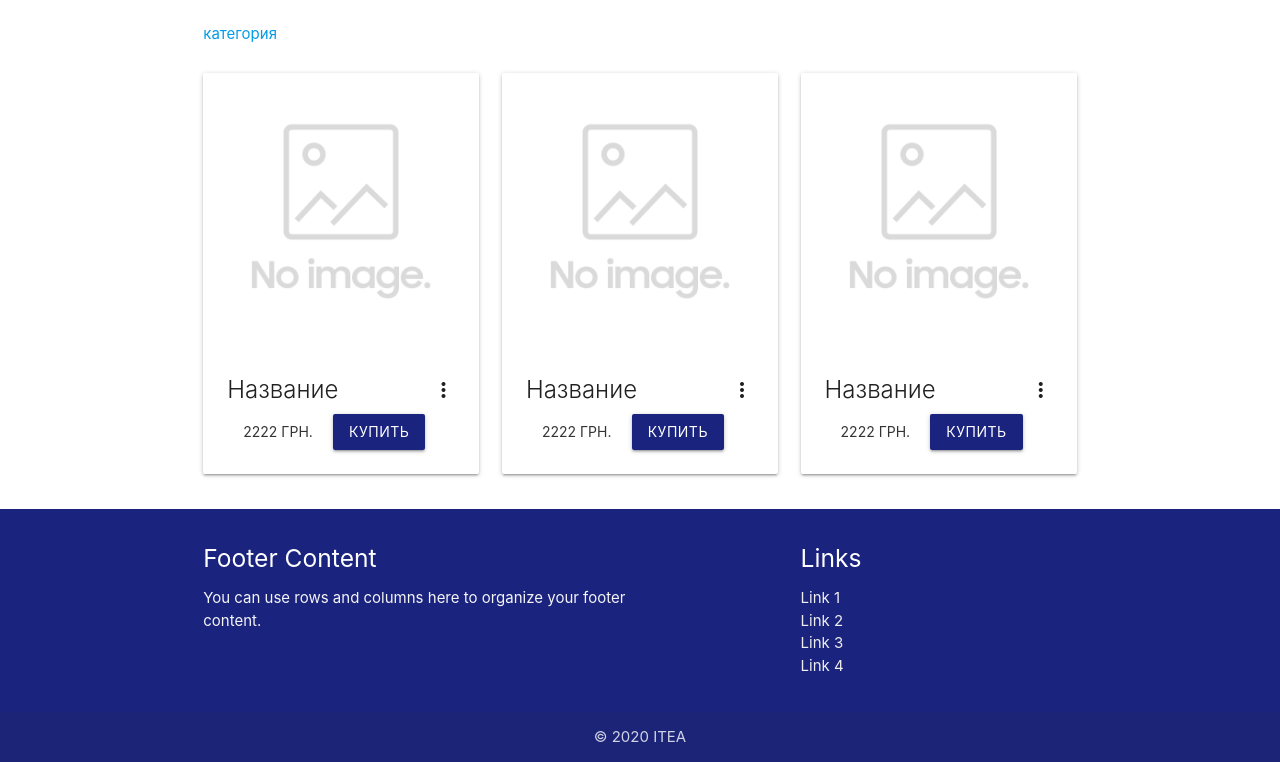
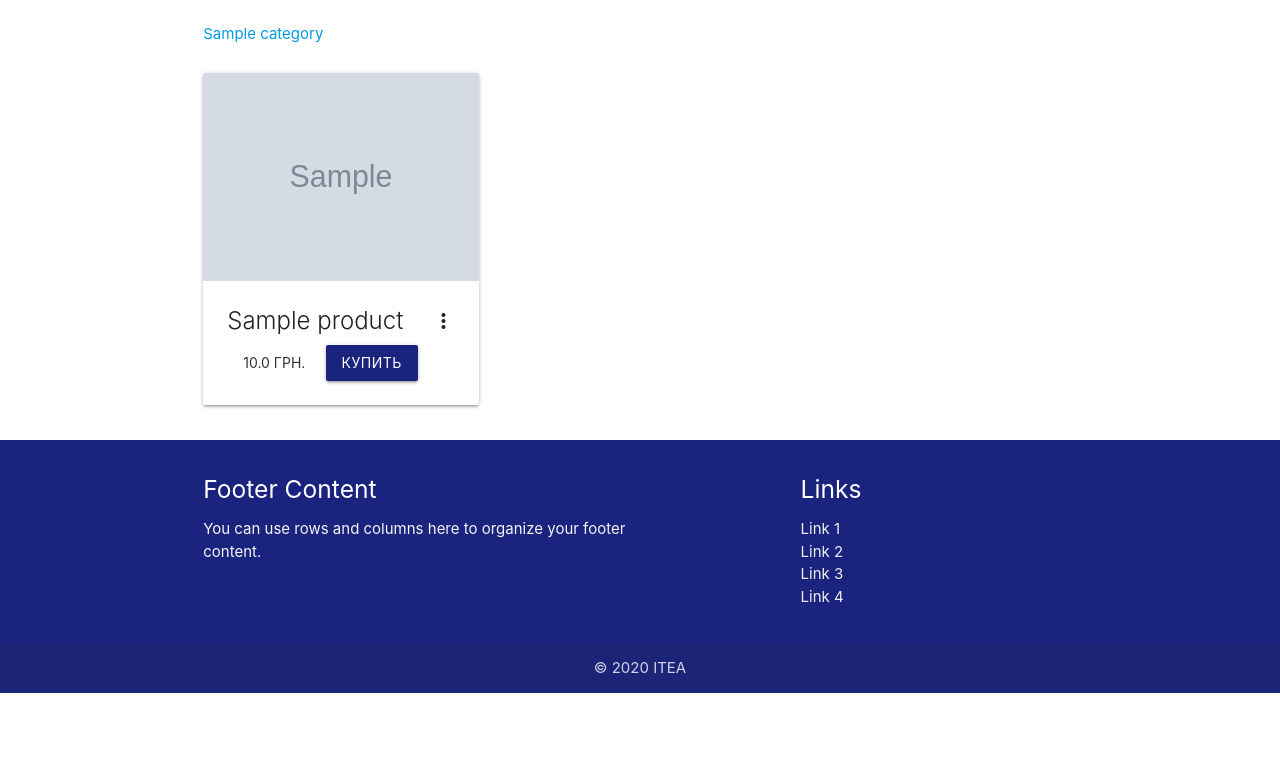
Before and after one commit to serhiikovalenko30/itea_django_shop, a Django app: page / in a window 1280 px wide. Shown: the part 177-939 px from the top of the page. After the commit the page ends 870 px from the top, so only its background shows below. Run offline with Django 3.2, Linux system fonts and the light colour scheme; tables that the repository leaves empty hold one stand-in row (values such as "Sample post"); grey boxes marked "Sample" are stand-in pictures.

Commit message:
third lesson; part 2

```diff
--- a/apps/core/models.py
+++ b/apps/core/models.py
@@ -74,7 +74,7 @@ class Product(models.Model):
         verbose_name='бонус',
         default=1,
     )
-    is_stock = models.BooleanField(
+    in_stock = models.BooleanField(
         verbose_name='в наличии?',
         default=True,
     )
--- a/apps/core/views.py
+++ b/apps/core/views.py
@@ -6,7 +6,7 @@ from apps.core.models import Category, Product, Tag
 def index(request):
     context = {}
     category_qs = Category.objects.all()
-    product_qs = Product.objects.order_by('-title')
+    product_qs = Product.objects.order_by('-title')[:3]
 
     context['category_list'] = category_qs
     context['product_list'] = product_qs
--- a/shop/settings.py
+++ b/shop/settings.py
@@ -130,4 +130,5 @@ MEDIA_ROOT = os.path.join(BASE_DIR, 'static_content', 'media')
 
 STATICFILES_DIRS = (
     os.path.join(PROJECT_DIR, 'static'),
+    os.path.join(PROJECT_DIR, 'core', 'static'),
 )
--- a/shop/templates/core/index.html
+++ b/shop/templates/core/index.html
@@ -12,10 +12,10 @@
     <header>
         <nav class="nav-wrapper indigo darken-4">
             <div class="container">
-                <a href="#" class="brand-logo">ITEA Shop</a>
+                <a href="{% url 'index' %}" class="brand-logo">ITEA Shop</a>
                 <ul id="nav-mobile" class="right hide-on-med-and-down">
-                    <li><a href="#">Все товары</a></li>
-                    <li><a href="#">Категории</a></li>
+                    <li><a href="{% url 'product-list' %}">Все товары</a></li>
+                    <li><a href="{% url 'category-list' %}">Категории</a></li>
                     <li><a href="#">О нас</a></li>
                 </ul>
             </div>
@@ -26,59 +26,35 @@
         <div class="container">
             <h1 class="header center">Главная</h1>
             <div class="row">
-                <div class="col s12 m2">
-                    <a href="#">категория</a>
+                <div class="col">
+                    {% for category in category_list %}
+                        <a href="#">{{ category.title }}</a>
+                    {% endfor %}
                 </div>
             </div>
             <div class="row">
+                {% for product in product_list %}
                     <div class="col s12 m6 l4">
                         <div class="card">
                             <div class="card-image waves-effect waves-block waves-light">
+                                {% if product.image %}
+                                    <img class="activator" src="{{ product.image.url }}">
+                                {% else %}
                                     <img class="activator" src="{% static 'img/no_img.png' %}">
+                                {% endif %}
                             </div>
                             <div class="card-content">
-                            <span class="card-title activator grey-text text-darken-4">Название<i class="material-icons right">more_vert</i></span>
-                            <a class="waves-effect waves-teal btn-flat">2222 грн.</a>
+                                <span class="card-title activator grey-text text-darken-4">{{ product.title }}<i class="material-icons right">more_vert</i></span>
+                                <a class="waves-effect waves-teal btn-flat">{{ product.price }} грн.</a>
                                 <a class="waves-effect waves-light btn indigo darken-4">Купить</a>
                             </div>
                             <div class="card-reveal">
-                            <span class="card-title grey-text text-darken-4">Название<i class="material-icons right">close</i></span>
-                            <p>Some description</p>
+                                <span class="card-title grey-text text-darken-4">{{ product.title }}<i class="material-icons right">close</i></span>
+                                <p>{{ product.description }}</p>
                             </div>
                         </div>
                     </div>
-                <div class="col s12 m6 l4">
-                    <div class="card">
-                        <div class="card-image waves-effect waves-block waves-light">
-                            <img class="activator" src="{% static 'img/no_img.png' %}">
-                        </div>
-                        <div class="card-content">
-                            <span class="card-title activator grey-text text-darken-4">Название<i class="material-icons right">more_vert</i></span>
-                            <a class="waves-effect waves-teal btn-flat">2222 грн.</a>
-                            <a class="waves-effect waves-light btn indigo darken-4">Купить</a>
-                        </div>
-                        <div class="card-reveal">
-                            <span class="card-title grey-text text-darken-4">Название<i class="material-icons right">close</i></span>
-                            <p>Some description</p>
-                        </div>
-                    </div>
-                </div>
-                <div class="col s12 m6 l4">
-                    <div class="card">
-                        <div class="card-image waves-effect waves-block waves-light">
-                            <img class="activator" src="{% static 'img/no_img.png' %}">
-                        </div>
-                        <div class="card-content">
-                            <span class="card-title activator grey-text text-darken-4">Название<i class="material-icons right">more_vert</i></span>
-                            <a class="waves-effect waves-teal btn-flat">2222 грн.</a>
-                            <a class="waves-effect waves-light btn indigo darken-4">Купить</a>
-                        </div>
-                        <div class="card-reveal">
-                            <span class="card-title grey-text text-darken-4">Название<i class="material-icons right">close</i></span>
-                            <p>Some description</p>
-                        </div>
-                    </div>
-                </div>
+                {% endfor %}
             </div>
         </div>
     </main>
```
Also changed, not shown: shop/static/css/main.css (added). Lines whose indentation alone changed are shown as unchanged.
